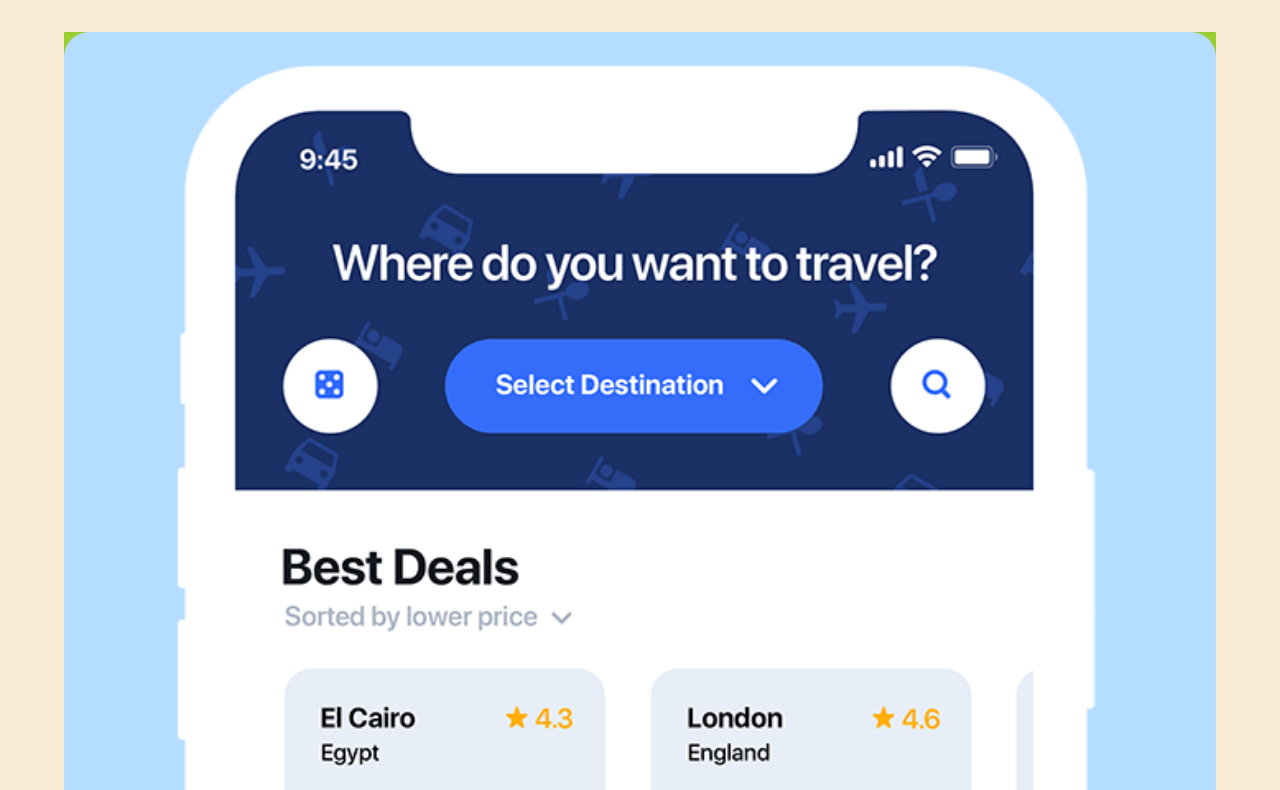
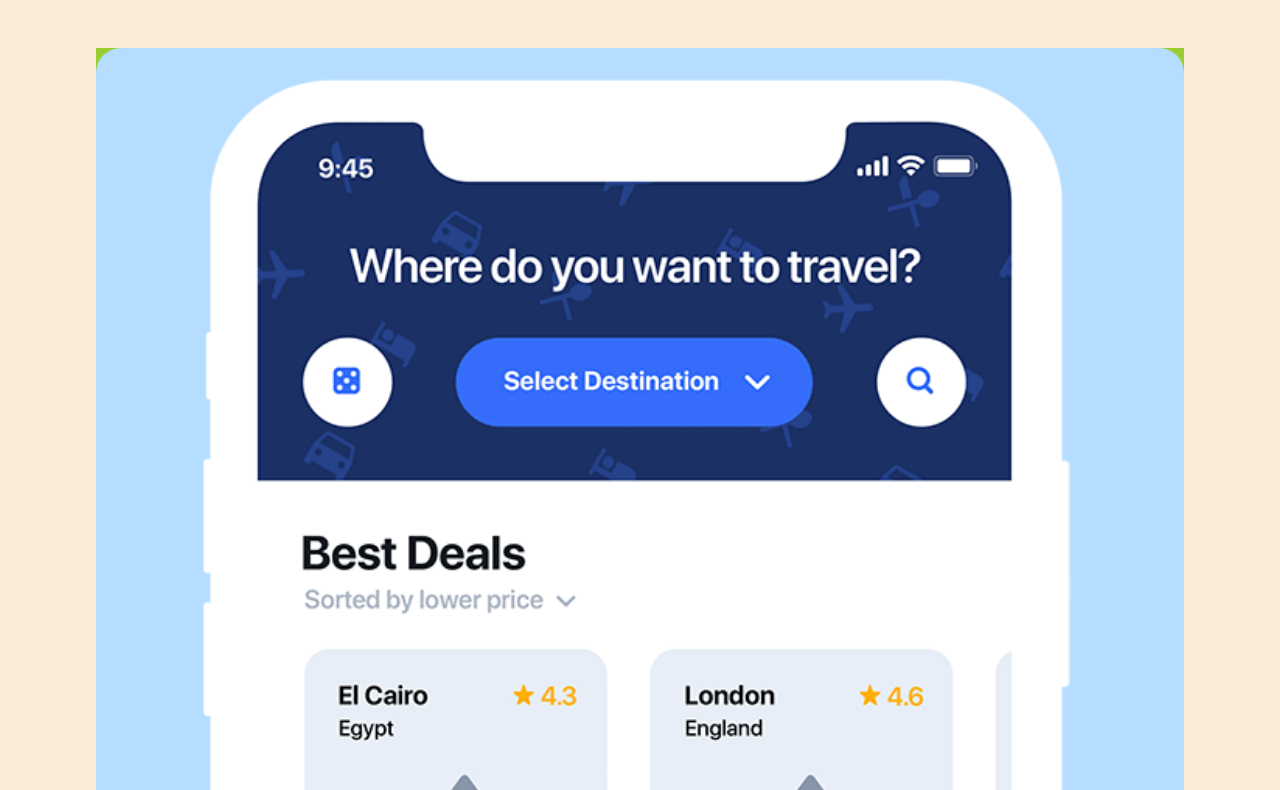
Before and after one commit to RiccardoCarluccio/htmlcss-responsive-layout, a plain HTML site: page index.html in a window 1280 px wide. Shown: the part 72-862 px from the top of the page. Drawn offline with Linux system fonts and the light colour scheme.

Commit message:
hero section v1.1

```diff
--- a/CSS/style.css
+++ b/CSS/style.css
@@ -1,5 +1,8 @@
+/* mobile first costruito in base al layout mobile di larghezza 375px */
+
 :root {
   --gap-standard: 1rem;
+  --hero-bg-color: rgba(181, 221, 255, 255);
 }
 
 * {
@@ -28,12 +31,12 @@ nav svg {
 .hero-section {
   background-color: antiquewhite;   /* placeholder */
   width: 100%;
-  padding: 2rem 0;
+  padding: 3rem 0;
 }
 
 .hero-container {
   background-color: aquamarine;   /* placeholder */
-  width: 90%;
+  width: 85%;
   margin: auto;
 }
 
@@ -42,13 +45,23 @@ nav svg {
   height: calc(100% / 2 - var(--gap-standard));
 }
 
-.col-xl {
-  background-color: rgba(181, 221, 255, 255);
-  border-radius: 25px;
+.col-xl .col:first-child {
+
+  border-radius: 25px 25px 0 0;
 }
 
-.col img {
+.col-xl .col:last-child {
+  background-color: rgba(181, 221, 255, 255);
+  border-radius: 0 0 25px 25px;
+}
+
+.col img {        /* poi diventerà ".col-xl .col img" */
   width: 100%;
   height: 100%;
   object-fit: contain;
 }
+
+.col {
+  background-color: var(--hero-bg-color);
+  border-radius: 25px;
+}
--- a/index.html
+++ b/index.html
@@ -22,14 +22,17 @@
         <div class="row">
           <div class="col-xl">
             <div class="col">
-
+              <img src="img/phone.png" alt="Phone">
             </div>
             <div class="col">
               <img src="img/phone.png" alt="Phone">
             </div>
           </div>
 
-          <div class="col"></div>
+          <div class="col"><img src="img/phone.png" alt="Phone"></div>
+          <div class="col"><img src="img/phone.png" alt="Phone"></div>
+          <div class="col"><img src="img/phone.png" alt="Phone"></div>
+          <div class="col"><img src="img/phone.png" alt="Phone"></div>
         </div>
       </div>
     </div>
```
